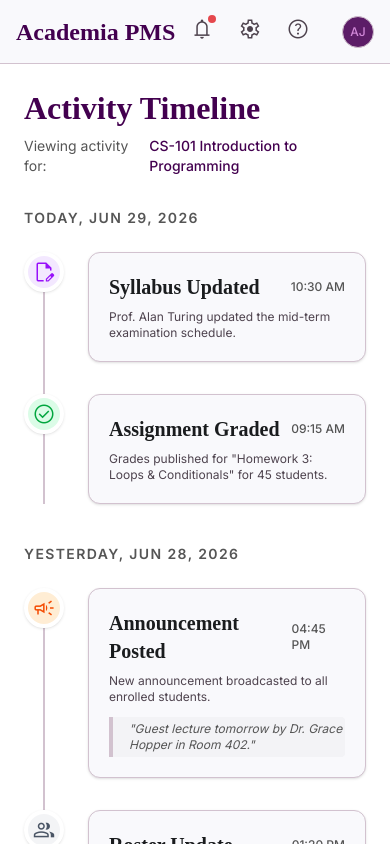
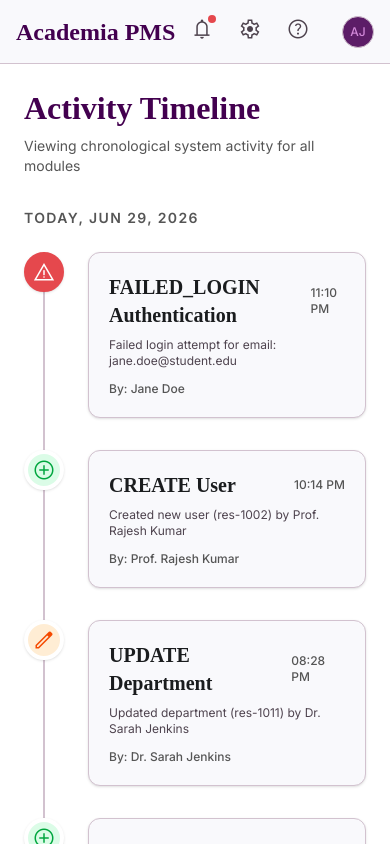
Before and after one commit to Jaydev-CODED/App-shell-and-Layout-Module_Xebia-2026, a React (Vite) app: page /activity in a window 390 px wide. Built offline with nearby package versions, Linux system fonts and the light colour scheme.

Commit message:
feat: improve audit UI, timeline, reports and colors

```diff
--- a/src/features/audit/ActivityTimelinePage.tsx
+++ b/src/features/audit/ActivityTimelinePage.tsx
@@ -1,156 +1,173 @@
-
+import React, { useState } from 'react';
 import { Link, useNavigate } from 'react-router-dom';
+import { useAuditLogs } from './api/auditQueries';
+import type { AuditLog } from './types';
 
 export default function ActivityTimelinePage() {
   const navigate = useNavigate();
+  const [filterStatus, setFilterStatus] = useState<'ALL' | 'FAILURE'>('ALL');
+  const [filterDate, setFilterDate] = useState<string>('');
+
+  // Fetch latest 25 logs for the timeline
+  const { data, isLoading } = useAuditLogs({
+    search: '',
+    startDate: filterDate,
+    endDate: filterDate,
+    action: 'ALL',
+    resourceType: 'ALL',
+    status: filterStatus,
+    page: 1,
+    limit: 25,
+  });
+
+  const logs = data?.data || [];
+
+  // Group logs by date
+  const groupedLogs: Record<string, AuditLog[]> = {};
+
+  logs.forEach(log => {
+    const d = new Date(log.timestamp);
     const today = new Date();
     const yesterday = new Date(today);
     yesterday.setDate(yesterday.getDate() - 1);
 
-  const formatDateHeader = (date: Date, prefix: string) => {
-    return `${prefix}, ${date.toLocaleDateString('en-US', { month: 'short', day: 'numeric', year: 'numeric' })}`.toUpperCase();
+    let dateKey = d.toLocaleDateString('en-US', { month: 'short', day: 'numeric', year: 'numeric' }).toUpperCase();
+
+    if (d.toDateString() === today.toDateString()) {
+      dateKey = `TODAY, ${dateKey}`;
+    } else if (d.toDateString() === yesterday.toDateString()) {
+      dateKey = `YESTERDAY, ${dateKey}`;
+    }
+
+    if (!groupedLogs[dateKey]) groupedLogs[dateKey] = [];
+    groupedLogs[dateKey].push(log);
+  });
+
+  const getActionConfig = (action: string) => {
+    switch (action) {
+      case 'CREATE': return { color: 'bg-green-100 text-green-600', icon: 'add_circle' };
+      case 'UPDATE': return { color: 'bg-orange-100 text-orange-600', icon: 'edit' };
+      case 'DELETE': return { color: 'bg-error border-error text-white', icon: 'delete' };
+      case 'FAILED_LOGIN': return { color: 'bg-error border-error text-white', icon: 'warning' };
+      case 'LOGIN':
+      case 'LOGOUT': return { color: 'bg-blue-100 text-blue-600', icon: 'login' };
+      case 'EXPORT': return { color: 'bg-purple-100 text-purple-600', icon: 'download' };
+      default: return { color: 'bg-gray-100 text-gray-600', icon: 'history' };
+    }
   };
-
-  const todayStr = formatDateHeader(today, 'TODAY');
-  const yesterdayStr = formatDateHeader(yesterday, 'YESTERDAY');
 
   return (
     <div className="p-6 text-on-background min-h-screen bg-background">
       <div className="mb-8">
         <h1 className="font-headline-lg text-primary mb-2">Activity Timeline</h1>
         <p className="font-body-md text-text-secondary flex items-center gap-2">
-          Viewing activity for: <Link to="/audit" className="text-primary hover:underline font-medium">CS-101 Introduction to Programming</Link>
+          Viewing chronological system activity for all modules
         </p>
       </div>
 
       <div className="flex flex-col lg:flex-row gap-8">
         {/* Main Column - Timeline */}
         <div className="flex-1">
-          {/* Date Group: TODAY */}
-          <div className="mb-10">
-            <h3 className="font-label-md text-text-secondary mb-6 tracking-widest uppercase">{todayStr}</h3>
+          {isLoading ? (
+            <div className="flex justify-center p-12">
+              <span className="material-symbols-outlined animate-spin text-primary" style={{ fontSize: 32 }}>refresh</span>
+            </div>
+          ) : (
+            Object.entries(groupedLogs).map(([dateStr, dayLogs]) => (
+              <div key={dateStr} className="mb-10">
+                <h3 className="font-label-md text-text-secondary mb-6 tracking-widest uppercase">{dateStr}</h3>
 
                 <div className="space-y-8 relative before:absolute before:inset-0 before:ml-5 before:-translate-x-px md:before:mx-auto md:before:translate-x-0 before:h-full before:w-0.5 before:bg-outline-variant">
 
-              {/* Timeline Item 1 */}
-              <div className="relative flex items-start justify-between md:justify-normal md:odd:flex-row-reverse group is-active">
-                <div className="flex items-center justify-center w-10 h-10 rounded-full bg-purple-100 text-purple-600 shadow shrink-0 md:order-1 md:group-odd:-translate-x-1/2 md:group-even:translate-x-1/2 z-10 border-4 border-background">
-                  <span className="material-symbols-outlined text-sm">edit_document</span>
+                  {dayLogs.map((log) => {
+                    const config = getActionConfig(log.action);
+                    const timeStr = new Date(log.timestamp).toLocaleTimeString('en-US', { hour: '2-digit', minute: '2-digit' });
+
+                    return (
+                      <div key={log.id} className="relative flex items-start justify-between md:justify-normal md:odd:flex-row-reverse group hover:is-active cursor-pointer" onClick={() => navigate(`/audit-detail/${log.id}`)}>
+                        <div className={`flex items-center justify-center w-10 h-10 rounded-full shadow shrink-0 md:order-1 md:group-odd:-translate-x-1/2 md:group-even:translate-x-1/2 z-10 border-4 border-background ${config.color}`}>
+                          <span className="material-symbols-outlined text-sm">{config.icon}</span>
                         </div>
-                <div className="w-[calc(100%-4rem)] md:w-[calc(50%-2.5rem)] surface-card p-5 rounded-xl border border-outline-variant shadow-sm bg-surface ml-4 md:ml-0 md:group-even:text-right md:group-odd:text-left">
+                        <div className="w-[calc(100%-4rem)] md:w-[calc(50%-2.5rem)] surface-card p-5 rounded-xl border border-outline-variant shadow-sm bg-surface ml-4 md:ml-0 md:group-even:text-right md:group-odd:text-left transition-all hover:border-primary/30 hover:shadow-md">
                           <div className="flex items-center justify-between md:group-even:flex-row-reverse mb-2">
-                    <h4 className="font-headline-sm text-on-surface">Syllabus Updated</h4>
-                    <span className="font-label-sm text-text-secondary">10:30 AM</span>
+                            <h4 className="font-headline-sm text-on-surface">{log.action} {log.resourceType}</h4>
+                            <span className="font-label-sm text-text-secondary">{timeStr}</span>
                           </div>
-                  <p className="font-body-sm text-on-surface-variant">Prof. Alan Turing updated the mid-term examination schedule.</p>
-                </div>
-              </div>
-
-              {/* Timeline Item 2 */}
-              <div className="relative flex items-start justify-between md:justify-normal md:odd:flex-row-reverse group">
-                <div className="flex items-center justify-center w-10 h-10 rounded-full bg-green-100 text-green-600 shadow shrink-0 md:order-1 md:group-odd:-translate-x-1/2 md:group-even:translate-x-1/2 z-10 border-4 border-background">
-                  <span className="material-symbols-outlined text-sm">check_circle</span>
-                </div>
-                <div className="w-[calc(100%-4rem)] md:w-[calc(50%-2.5rem)] surface-card p-5 rounded-xl border border-outline-variant shadow-sm bg-surface ml-4 md:ml-0 md:group-even:text-right md:group-odd:text-left">
-                  <div className="flex items-center justify-between md:group-even:flex-row-reverse mb-2">
-                    <h4 className="font-headline-sm text-on-surface">Assignment Graded</h4>
-                    <span className="font-label-sm text-text-secondary">09:15 AM</span>
-                  </div>
-                  <p className="font-body-sm text-on-surface-variant">Grades published for "Homework 3: Loops & Conditionals" for 45 students.</p>
+                          <p className="font-body-sm text-on-surface-variant">{log.description}</p>
+                          <div className="mt-3 flex items-center gap-2 md:group-even:justify-end">
+                            <span className="font-label-sm text-text-secondary">By: {log.actor.name}</span>
+                            {log.status === 'FAILURE' && (
+                              <span className="inline-flex items-center px-2 py-0.5 rounded text-[10px] font-bold bg-error/10 text-error uppercase">Failed</span>
+                            )}
                           </div>
                         </div>
                       </div>
+                    );
+                  })}
+
+                </div>
+              </div>
+            ))
+          )}
         </div>
 
-          {/* Date Group: YESTERDAY */}
-          <div className="mb-10">
-            <h3 className="font-label-md text-text-secondary mb-6 tracking-widest uppercase">{yesterdayStr}</h3>
-
-            <div className="space-y-8 relative before:absolute before:inset-0 before:ml-5 before:-translate-x-px md:before:mx-auto md:before:translate-x-0 before:h-full before:w-0.5 before:bg-outline-variant">
-
-              {/* Timeline Item 3 */}
-              <div className="relative flex items-start justify-between md:justify-normal md:odd:flex-row-reverse group">
-                <div className="flex items-center justify-center w-10 h-10 rounded-full bg-orange-100 text-orange-600 shadow shrink-0 md:order-1 md:group-odd:-translate-x-1/2 md:group-even:translate-x-1/2 z-10 border-4 border-background">
-                  <span className="material-symbols-outlined text-sm">campaign</span>
-                </div>
-                <div className="w-[calc(100%-4rem)] md:w-[calc(50%-2.5rem)] surface-card p-5 rounded-xl border border-outline-variant shadow-sm bg-surface ml-4 md:ml-0 md:group-even:text-right md:group-odd:text-left">
-                  <div className="flex items-center justify-between md:group-even:flex-row-reverse mb-2">
-                    <h4 className="font-headline-sm text-on-surface">Announcement Posted</h4>
-                    <span className="font-label-sm text-text-secondary">04:45 PM</span>
-                  </div>
-                  <p className="font-body-sm text-on-surface-variant mb-3">New announcement broadcasted to all enrolled students.</p>
-                  <blockquote className="border-l-4 border-outline-variant pl-4 py-1 italic font-body-sm text-text-secondary bg-surface-container-low rounded-r">
-                    "Guest lecture tomorrow by Dr. Grace Hopper in Room 402."
-                  </blockquote>
-                </div>
-              </div>
-
-              {/* Timeline Item 4 */}
-              <div className="relative flex items-start justify-between md:justify-normal md:odd:flex-row-reverse group">
-                <div className="flex items-center justify-center w-10 h-10 rounded-full bg-gray-100 text-gray-600 shadow shrink-0 md:order-1 md:group-odd:-translate-x-1/2 md:group-even:translate-x-1/2 z-10 border-4 border-background">
-                  <span className="material-symbols-outlined text-sm">group</span>
-                </div>
-                <div className="w-[calc(100%-4rem)] md:w-[calc(50%-2.5rem)] surface-card p-5 rounded-xl border border-outline-variant shadow-sm bg-surface ml-4 md:ml-0 md:group-even:text-right md:group-odd:text-left">
-                  <div className="flex items-center justify-between md:group-even:flex-row-reverse mb-2">
-                    <h4 className="font-headline-sm text-on-surface">Roster Update</h4>
-                    <span className="font-label-sm text-text-secondary">01:20 PM</span>
-                  </div>
-                  <p className="font-body-sm text-on-surface-variant">2 students added via late registration.</p>
-                </div>
-              </div>
-            </div>
-          </div>
-        </div>
-
-        {/* Right Sidebar - Course Context */}
+        {/* Right Sidebar - Context */}
         <div className="w-full lg:w-80 space-y-6">
           <div className="surface-card p-6 rounded-xl border border-outline-variant shadow-sm bg-surface sticky top-6">
             <div className="flex items-center gap-4 mb-6 pb-6 border-b border-outline-variant">
               <div className="w-12 h-12 rounded-lg bg-primary-container text-on-primary-container flex items-center justify-center text-xl font-bold">
-                CS
+                <span className="material-symbols-outlined">shield</span>
               </div>
               <div>
-                <h2 className="font-headline-md text-on-surface">Course Context</h2>
-                <p className="font-label-sm text-text-secondary">Metadata Snapshot</p>
+                <h2 className="font-headline-md text-on-surface">System Context</h2>
+                <p className="font-label-sm text-text-secondary">Live Audit Stream</p>
               </div>
             </div>
 
             <div className="space-y-4 mb-8">
               <div>
-                <div className="font-label-sm text-text-secondary mb-1">Entity ID</div>
-                <div className="font-body-md text-on-surface font-mono bg-surface-container-low px-2 py-1 rounded inline-block">CRS-2023-101</div>
-              </div>
-              <div>
-                <div className="font-label-sm text-text-secondary mb-1">Primary Instructor</div>
-                <div className="font-body-md text-on-surface">Alan Turing</div>
-              </div>
-              <div>
-                <div className="font-label-sm text-text-secondary mb-1">Department</div>
-                <div className="font-body-md text-on-surface">Computer Science</div>
+                <div className="font-label-sm text-text-secondary mb-1">Total Logs Displayed</div>
+                <div className="font-body-md text-on-surface font-mono bg-surface-container-low px-2 py-1 rounded inline-block">{logs.length}</div>
               </div>
               <div>
                 <div className="font-label-sm text-text-secondary mb-1">Status</div>
                 <span className="inline-flex items-center px-2.5 py-0.5 rounded-full text-xs font-medium bg-success text-white">
-                  Active Term
+                  Monitoring Active
                 </span>
               </div>
             </div>
 
             <button
-              onClick={() => navigate('/')}
+              onClick={() => navigate('/audit')}
               className="w-full bg-surface text-primary border border-outline-variant hover:bg-primary-container hover:text-on-primary-container font-label-md py-2.5 rounded-lg transition-colors flex items-center justify-center gap-2">
-              <span className="material-symbols-outlined text-sm">dashboard</span>
-              Go to Course Dashboard
+              <span className="material-symbols-outlined text-sm">list_alt</span>
+              View Full Audit Table
             </button>
 
             <div className="mt-8 pt-6 border-t border-outline-variant">
-              <h3 className="font-label-md text-on-surface mb-3">Filters</h3>
+              <h3 className="font-label-md text-on-surface mb-3">Quick Filters</h3>
+
+              <div className="mb-4">
+                <label className="font-label-sm text-text-secondary block mb-1">Select Date</label>
+                <input
+                  type="date"
+                  value={filterDate}
+                  onChange={(e) => setFilterDate(e.target.value)}
+                  className="w-full px-3 py-2 bg-surface-container-low border border-surface-card rounded-lg font-body-sm text-on-background focus:border-primary-container focus:outline-none transition-all"
+                />
+              </div>
+
               <div className="flex flex-wrap gap-2">
-                <span className="px-3 py-1 bg-primary-container text-on-primary-container rounded-full font-label-sm cursor-pointer border border-primary">All Activity</span>
-                <span className="px-3 py-1 bg-surface-container-low text-on-surface-variant rounded-full font-label-sm cursor-pointer border border-outline-variant hover:bg-surface-container-high">Content Updates</span>
-                <span className="px-3 py-1 bg-surface-container-low text-on-surface-variant rounded-full font-label-sm cursor-pointer border border-outline-variant hover:bg-surface-container-high">Grades</span>
-                <span className="px-3 py-1 bg-surface-container-low text-on-surface-variant rounded-full font-label-sm cursor-pointer border border-outline-variant hover:bg-surface-container-high">Roster</span>
-                <span className="px-3 py-1 bg-surface-container-low text-on-surface-variant rounded-full font-label-sm cursor-pointer border border-outline-variant hover:bg-surface-container-high">System</span>
+                <span
+                  onClick={() => setFilterStatus('ALL')}
+                  className={`px-3 py-1 rounded-full font-label-sm cursor-pointer border transition-colors ${filterStatus === 'ALL' ? 'bg-primary text-white border-primary' : 'bg-surface-container-low text-on-surface-variant border-outline-variant hover:bg-primary hover:text-white'}`}>
+                  All Activity
+                </span>
+                <span
+                  onClick={() => setFilterStatus('FAILURE')}
+                  className={`px-3 py-1 rounded-full font-label-sm cursor-pointer border ${filterStatus === 'FAILURE' ? 'bg-error/20 text-error border-error' : 'bg-surface-container-low text-on-surface-variant border-outline-variant hover:bg-surface-container-high'}`}>
+                  Security Alerts
+                </span>
               </div>
             </div>
           </div>
--- a/src/features/audit/ComplianceReportsPage.tsx
+++ b/src/features/audit/ComplianceReportsPage.tsx
@@ -3,14 +3,30 @@ import { Link } from 'react-router-dom';
 export default function ComplianceReportsPage() {
   const [isGenerating, setIsGenerating] = useState(false);
   const [showSuccess, setShowSuccess] = useState(false);
+  const [showTemplateSuccess, setShowTemplateSuccess] = useState(false);
 
   const today = new Date();
 
   const formatDate = (daysAgo: number) => {
     const d = new Date(today);
     d.setDate(d.getDate() - daysAgo);
-    return d.toLocaleDateString('en-US', { month: 'short', day: '2-digit', year: 'numeric' });
+
+    if (daysAgo !== 0) {
+      d.setHours(9 + (daysAgo % 8));
+      d.setMinutes((daysAgo * 13) % 60);
+    }
+
+    const dateStr = d.toLocaleDateString('en-US', { month: 'short', day: '2-digit', year: 'numeric' });
+    const timeStr = d.toLocaleTimeString('en-US', { hour: '2-digit', minute: '2-digit' });
+
+    return `${dateStr}, ${timeStr}`;
   };
+
+  const [savedReports, setSavedReports] = useState([
+    { name: 'Monthly FERPA Compliance', frequency: 'Monthly', date: formatDate(30) },
+    { name: 'Failed Authentication Attempts', frequency: 'Weekly', date: formatDate(7) },
+    { name: 'Grade Modifications Audit', frequency: 'On Demand', date: formatDate(45) }
+  ]);
 
   const handleDownload = (reportName: string) => {
     const blob = new Blob([`Mock Data for ${reportName}`], { type: 'text/csv' });
@@ -29,8 +45,14 @@ export default function ComplianceReportsPage() {
     setTimeout(() => {
       setIsGenerating(false);
       setShowSuccess(true);
+      setSavedReports(prev => [{ name: 'Custom Audit Report', frequency: 'On Demand', date: formatDate(0) }, ...prev]);
       setTimeout(() => setShowSuccess(false), 3000);
     }, 1500);
+  };
+
+  const handleSaveTemplate = () => {
+    setShowTemplateSuccess(true);
+    setTimeout(() => setShowTemplateSuccess(false), 3000);
   };
 
   return (
@@ -42,6 +64,14 @@ export default function ComplianceReportsPage() {
             check_circle
           </span>
           <span>Compliance report successfully generated!</span>
+        </div>
+      )}
+      {showTemplateSuccess && (
+        <div className="fixed bottom-5 right-5 z-50 flex items-center gap-2 bg-blue-600 text-white px-4 py-3 rounded-xl shadow-lg animate-slide-up-fade font-label-md">
+          <span className="material-symbols-outlined" style={{ fontSize: 18 }}>
+            save
+          </span>
+          <span>Template configuration saved successfully!</span>
         </div>
       )}
 
@@ -105,14 +135,14 @@ export default function ComplianceReportsPage() {
               <button
                 onClick={handleRunReport}
                 disabled={isGenerating}
-                className="bg-primary-container text-on-primary-container hover:bg-primary-hover px-6 py-2.5 rounded-lg font-label-md flex items-center gap-2 transition-colors disabled:opacity-50"
+                className="bg-primary text-white hover:bg-primary-hover px-6 py-2.5 rounded-lg font-label-md flex items-center gap-2 transition-colors disabled:opacity-50"
               >
                 <span className="material-symbols-outlined text-sm">
                   {isGenerating ? 'hourglass_empty' : 'play_arrow'}
                 </span>
                 {isGenerating ? 'Running...' : 'Run Report'}
               </button>
-              <button className="bg-surface text-on-surface border border-surface-card hover:bg-surface-container-low px-6 py-2.5 rounded-lg font-label-md flex items-center gap-2 transition-colors outline outline-1 outline-outline-variant">
+              <button onClick={handleSaveTemplate} className="bg-surface text-on-surface border border-surface-card hover:bg-surface-container-low px-6 py-2.5 rounded-lg font-label-md flex items-center gap-2 transition-colors outline outline-1 outline-outline-variant">
                 <span className="material-symbols-outlined text-sm">save</span>
                 Save as Template
               </button>
@@ -135,42 +165,20 @@ export default function ComplianceReportsPage() {
                   </tr>
                 </thead>
                 <tbody className="divide-y divide-outline-variant">
-                  <tr className="hover:bg-surface-container-low transition-colors bg-surface">
-                    <td className="py-4 px-6 font-body-md text-on-surface font-medium">Monthly FERPA Compliance</td>
+                  {savedReports.map((report, idx) => (
+                    <tr key={idx} className="hover:bg-surface-container-low transition-colors bg-surface">
+                      <td className="py-4 px-6 font-body-md text-on-surface font-medium">{report.name}</td>
                       <td className="py-4 px-6">
-                      <span className="bg-surface-container-high px-2.5 py-1 rounded-full text-xs font-label-sm text-on-surface-variant border border-outline-variant">Monthly</span>
+                        <span className="bg-surface-container-high px-2.5 py-1 rounded-full text-xs font-label-sm text-on-surface-variant border border-outline-variant">{report.frequency}</span>
                       </td>
-                    <td className="py-4 px-6 font-body-sm text-text-secondary">{formatDate(30)}</td>
+                      <td className="py-4 px-6 font-body-sm text-text-secondary">{report.date}</td>
                       <td className="py-4 px-6 text-right">
-                      <button onClick={() => handleDownload('Monthly FERPA Compliance')} className="text-primary hover:text-primary-hover p-1 cursor-pointer">
+                        <button onClick={() => handleDownload(report.name)} className="text-primary hover:text-primary-hover p-1 cursor-pointer">
                           <span className="material-symbols-outlined">download</span>
                         </button>
                       </td>
                     </tr>
-                  <tr className="hover:bg-surface-container-low transition-colors bg-surface">
-                    <td className="py-4 px-6 font-body-md text-on-surface font-medium">Failed Authentication Attempts</td>
-                    <td className="py-4 px-6">
-                      <span className="bg-surface-container-high px-2.5 py-1 rounded-full text-xs font-label-sm text-on-surface-variant border border-outline-variant">Weekly</span>
-                    </td>
-                    <td className="py-4 px-6 font-body-sm text-text-secondary">{formatDate(7)}</td>
-                    <td className="py-4 px-6 text-right">
-                      <button onClick={() => handleDownload('Failed Authentication Attempts')} className="text-primary hover:text-primary-hover p-1 cursor-pointer">
-                        <span className="material-symbols-outlined">download</span>
-                      </button>
-                    </td>
-                  </tr>
-                  <tr className="hover:bg-surface-container-low transition-colors bg-surface">
-                    <td className="py-4 px-6 font-body-md text-on-surface font-medium">Grade Modifications Audit</td>
-                    <td className="py-4 px-6">
-                      <span className="bg-surface-container-high px-2.5 py-1 rounded-full text-xs font-label-sm text-on-surface-variant border border-outline-variant">On Demand</span>
-                    </td>
-                    <td className="py-4 px-6 font-body-sm text-text-secondary">{formatDate(45)}</td>
-                    <td className="py-4 px-6 text-right">
-                      <button onClick={() => handleDownload('Grade Modifications Audit')} className="text-primary hover:text-primary-hover p-1 cursor-pointer">
-                        <span className="material-symbols-outlined">download</span>
-                      </button>
-                    </td>
-                  </tr>
+                  ))}
                 </tbody>
               </table>
             </div>
@@ -217,10 +225,10 @@ export default function ComplianceReportsPage() {
             </div>
 
             <div className="mt-8 pt-4 border-t border-outline-variant">
-              <a href="#" className="text-primary hover:text-primary-hover font-label-md flex items-center justify-center gap-1">
+              <Link to="/activity" className="text-primary hover:text-primary-hover font-label-md flex items-center justify-center gap-1">
                 View All History
                 <span className="material-symbols-outlined text-[16px]">arrow_forward</span>
-              </a>
+              </Link>
             </div>
           </div>
         </div>
--- a/src/features/audit/components/AuditFilters.tsx
+++ b/src/features/audit/components/AuditFilters.tsx
@@ -124,9 +124,9 @@ export const AuditFilters: React.FC<AuditFiltersProps> = ({
         className="flex items-center gap-2 px-5 py-2.5 bg-surface-container-high text-on-background rounded-lg border border-surface-card hover:bg-surface-variant transition-colors font-label-md cursor-pointer"
       >
         <span className="material-symbols-outlined" style={{ fontSize: 18 }}>
-          filter_alt
+          clear_all
         </span>
-        Filter
+        Clear Filters
       </button>
     </div>
   );
```
Also changed, not shown: src/App.tsx (+5 -5 lines), src/features/audit/AuditLogPage.tsx (+27 -0 lines), src/features/audit/ExportAuditLogsPage.tsx (+7 -7 lines). Lines whose indentation alone changed are shown as unchanged.
